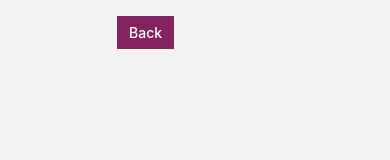
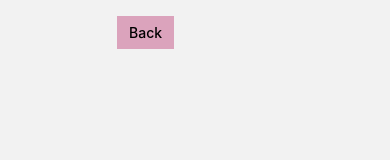
Before and after one commit to aangelazz/neverfar, a React Native app: screen /Bucket in a window 390 px wide. Shown: the top 160 px of the page. Built offline with nearby package versions, Linux system fonts and the light colour scheme.

Commit message:
bucket change

```diff
--- a/src/screens/BucketListScreen.js
+++ b/src/screens/BucketListScreen.js
@@ -163,7 +163,7 @@ export default function BucketListScreen({ navigation }) { // Add navigation pro
         </TouchableOpacity>
       </View>
 
-      <Text style={styles.username}>{currentUser.firstName}</Text>
+      <Text style={styles.username}>{currentUser.firstName}'s Bucket List</Text>
 
       <TouchableOpacity
         style={[styles.button, loading && styles.disabledButton]} // Apply styles and a disabled style if loading
@@ -256,7 +256,7 @@ const styles = StyleSheet.create({
     textAlign: 'center',
   },
   button: {
-    backgroundColor: 'rgba(188, 210, 238,0.7)', // Light blue background
+    backgroundColor: '#832161', // Light blue background
     paddingVertical: 12, // Vertical padding
     paddingHorizontal: 20, // Horizontal padding
     alignItems: 'center', // Center the text
@@ -264,7 +264,7 @@ const styles = StyleSheet.create({
   },
 
   buttonText: {
-    color: '#52050A', // Dark red text color
+    color: '#bcd2ee', // Dark red text color
     fontSize: 16, // Font size
     fontWeight: 'bold', // Bold text
   },
@@ -276,12 +276,12 @@ const styles = StyleSheet.create({
     position: 'absolute', // Position the button absolutely
     top: width*0.04, // Distance from the top of the screen
     left: width*0.3, // Distance from the left of the screen
-    backgroundColor: '#832161', // Keep the background color
+    backgroundColor: 'rgba(210, 130, 166, 0.7)', // Keep the background color
     paddingVertical: 8, // Vertical padding
     paddingHorizontal: 12, // Horizontal padding
   },
   backButtonText: {
-    color: 'white',
+    color: '56200A', // Dark red text color
     fontWeight: '500',
   },
   username: {
@@ -319,12 +319,12 @@ const styles = StyleSheet.create({
     marginBottom: 10,
     padding: 14,
     borderRadius: 5,
-    backgroundColor: 'rgba(188, 210, 238,0.7)',
+    backgroundColor: 'rgba(210, 130, 166, 0.7)',
   },
   listItem: {
     marginBottom: 10,
     padding: 10,
-    backgroundColor: 'rgba(188, 210, 238,0.7)',
+    backgroundColor: 'rgba(210, 130, 166, 0.7)',
     borderRadius: 5,
   },
   promptText: {
@@ -338,7 +338,7 @@ const styles = StyleSheet.create({
     marginBottom: 5,
   },
   timestamp: {
-    color: '#aaa',
+    color: '#52050A',
     fontSize: 12,
     textAlign: 'right',
   },
```
